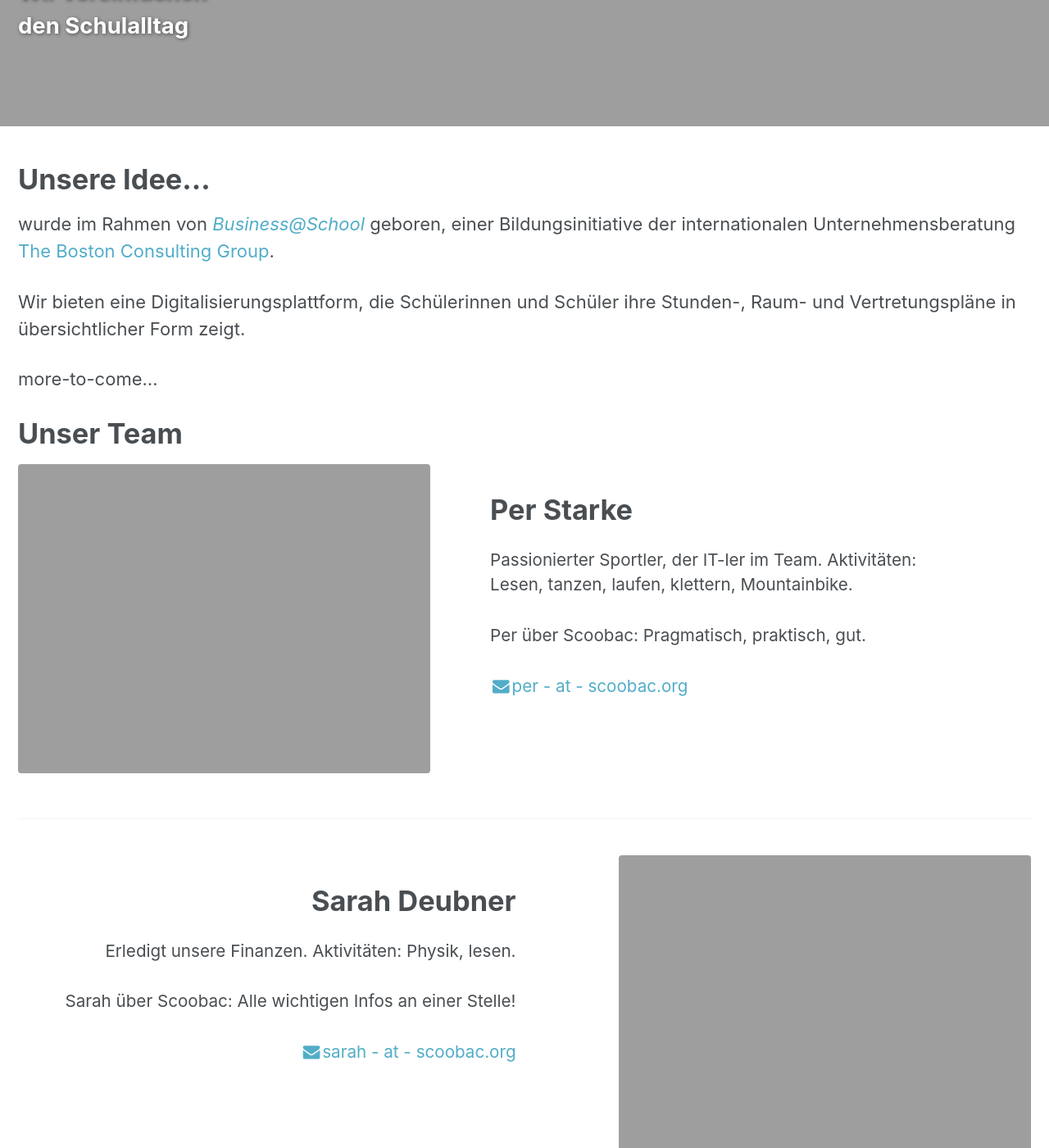
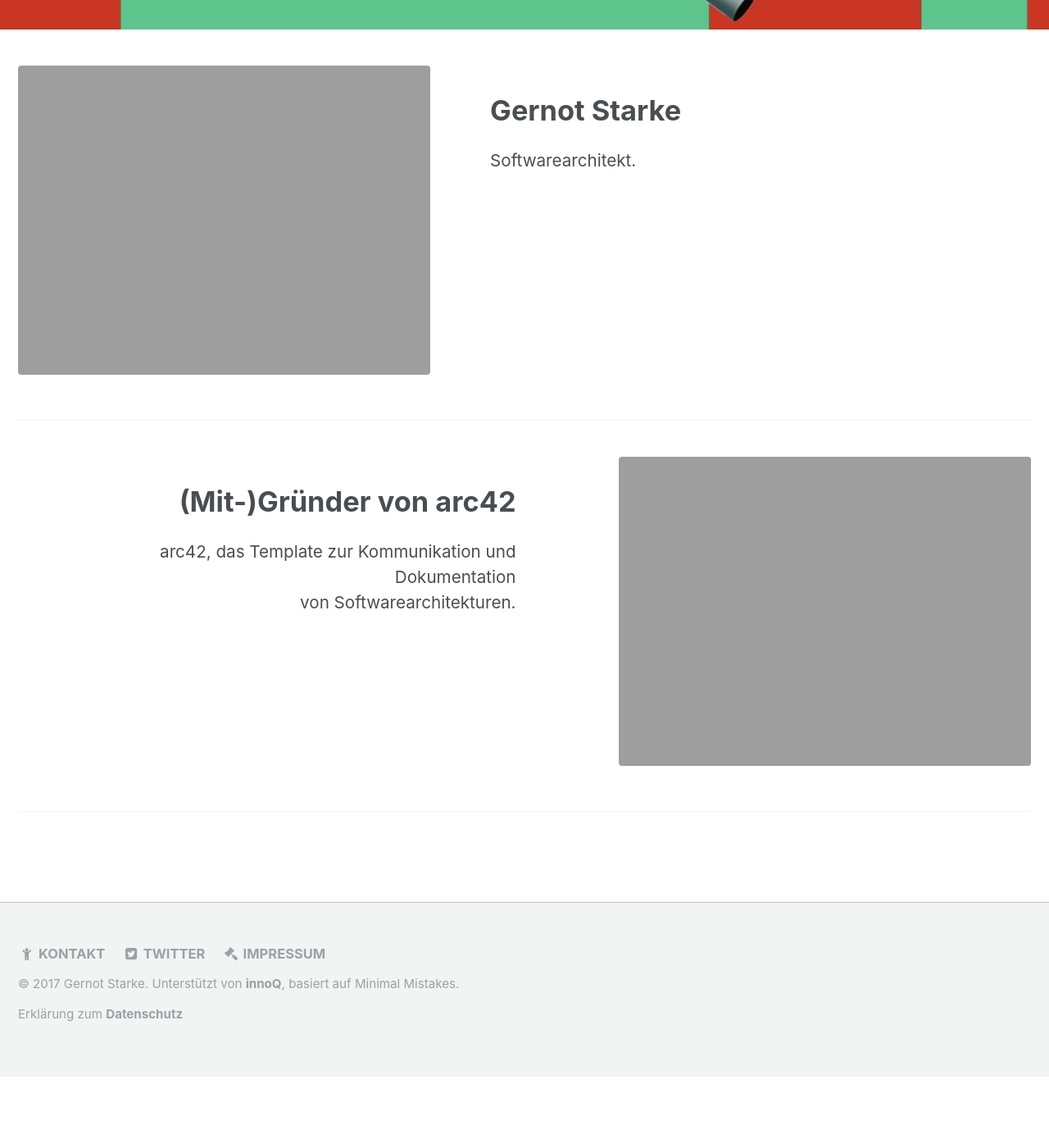
Before and after one commit to gernotstarke/esabuch.de-site, a Jekyll site: the page built from _pages/about.md, in a window 1280 px wide and 1400 px high, scrolled down 277 px. Shown: the whole window at 82% size. Built offline with Jekyll 4.4.1, drawn with Linux system fonts in a browser that asks for light colours; after the commit the page ends 1590 px from its top, so only the background shows below that; some of the changed text lies outside the part shown.

Commit message:
more updated towards first alpha

```diff
--- a/_includes/footer.html
+++ b/_includes/footer.html
@@ -3,20 +3,19 @@
     {% if site.data.ui-text[site.locale].follow_label %}
       <li><strong>{{ site.data.ui-text[site.locale].follow_label }}</strong></li>
     {% endif %}
+    <li><a href="{{ '/contact' | absolute_url }}"><i class="fa fa-fw fa-child" aria-hidden="true"></i> Kontakt</a></li>
     {% if site.twitter.username %}
       <li><a href="https://twitter.com/{{ site.twitter.username }}"><i class="fa fa-fw fa-twitter-square" aria-hidden="true"></i> Twitter</a></li>
     {% endif %}
-    {% if site.author.github %}
-      <li><a href="http://github.com/{{ site.author.github }}"><i class="fa fa-fw fa-github" aria-hidden="true"></i> GitHub</a></li>
-    {% endif %}
+
     <li><a href="{{ '/imprint' | absolute_url }}"><i class="fa fa-fw fa-legal" aria-hidden="true"></i> Impressum</a></li>
 
     </ul>
 </div>
 
-<div class="page__footer-copyright">&copy; {{ site.time | date: '%Y' }} {{ site.name | default: site.title }}.
-  Erstellt von <a href="https://innoq.com"><b>innoQ</b></a>,
+<div class="page__footer-copyright">&copy; {{ site.time | date: '%Y' }} Gernot Starke.
+  Unterstützt von <a href="https://innoq.com"><b>innoQ</b></a>,
   basiert auf <a href="https://mademistakes.com/work/minimal-mistakes-jekyll-theme/" rel="nofollow">Minimal Mistakes</a>.
 <br><p>
-  <a href="{{ site.baseurl }}/imprint">Erklärung zum Datenschutz</a>
+  <a href="{{ site.baseurl }}/imprint">Erklärung zum <b>Datenschutz</b></a>
 </div>
--- a/_pages/about.md
+++ b/_pages/about.md
@@ -1,83 +1,27 @@
 ---
-title: Über uns
+title: Dr. Gernot Starke
 layout: splash
 permalink: /about
 header:
-  overlay_image: /assets/images/splash/scoobac-landingpage.jpg
-excerpt: "**Wir vereinfachen<br>den Schulalltag**"
+  overlay_image: /images/esa-banner.png
 
 
-feature_per:
-  - image_path: /assets/images/about/per_portrait.jpg
-    alt: "Per Starke"
-    title: "Per Starke"
-    excerpt: 'Passionierter Sportler, der IT-ler im Team. Aktivitäten: Lesen, tanzen, laufen, klettern, Mountainbike.
-    <br><br>Per über Scoobac: Pragmatisch, praktisch, gut.
-    <br><br>[<i class="fa fa-fw fa-envelope"/>per - at - scoobac.org](mailto:per@scoobac.org)'
+feature_gernot:
+  - image_path: /images/about/gernot_portrait.jpg
+    alt: Gernot Starke
+    title: Gernot Starke
+    excerpt: 'Softwarearchitekt.<br>
+    '
 
-
-feature_sarah:
- - image_path: /assets/images/about/sarah_portrait.jpg
-   alt: Sarah Deubner
-   title: Sarah Deubner
-   excerpt: 'Erledigt unsere Finanzen. Aktivitäten: Physik, lesen. <br>
-   <br>Sarah über Scoobac: Alle wichtigen Infos an einer Stelle!<br>
-   <br>[<i class="fa fa-fw fa-envelope"/>sarah - at - scoobac.org](mailto:sarah@scoobac.org)'
-
-
-feature_laetitia:
-    - image_path: /assets/images/about/laetitia_portrait.jpg
-      alt: Laetitia Breitenbach
-      title: Laetitia Breitenbach
-      excerpt: 'lore ipsum nis dolum liquam teresse subotim.
-      <br><br>Laetitia über Scoobac: Schule soll Spaß machen.
-      <br><br>[<i class="fa fa-fw fa-envelope"/>laetitia - at - scoobac.org](mailto:laetitia@scoobac.org)'
-
-
-feature_milan:
-   - image_path: /assets/images/about/milan_portrait.jpg
-     alt: Milan Schaffrath
-     title: Milan Schaffrath
-     excerpt: 'Unser Experte für Wirtschaft und Chemie.
-     <br><br>Milan über Scoobac:
-     <br><br>[<i class="fa fa-fw fa-envelope"/>milan - at - scoobac.org](mailto:milan@scoobac.org)'
-
-feature_robert:
-  - image_path: /assets/images/about/robert_portrait.jpg
-    alt: Robert Amelung
-    title: Robert Amelung
-    excerpt: 'Unser Mann für Kommunikation. Aktivitäten: Rugby, Deutschunterricht für Flüchtlinge.<br>
-    <br>Robert über Scoobac: Wir wissen was Schüler brauchen und liefern genau diesen Service.
-    <br><br>[<i class="fa fa-fw fa-envelope"/>robert - at - scoobac.org](mailto:robert@scoobac.org)'
-
+feature_arc42:
+      - image_path: /images/about/arc42-logo.jpg
+        alt: arc42
+        title: (Mit-)Gründer von arc42
+        excerpt: 'arc42, das Template zur Kommunikation und Dokumentation<br>
+        von Softwarearchitekturen.'
 
 ---
 
-# Unsere Idee...
+{% include feature_row id="feature_gernot" type="left" %}
 
-wurde im Rahmen von [_Business@School_](https://www.business-at-school.net)
-geboren, einer Bildungsinitiative der internationalen Unternehmensberatung
-[The Boston Consulting Group](http://www.bcg.de/).
-
-Wir bieten eine Digitalisierungsplattform, die Schülerinnen und Schüler ihre
-Stunden-, Raum- und Vertretungspläne in übersichtlicher Form zeigt.
-
-more-to-come...
-
-
-# Unser Team
-
-{% include feature_row id="feature_per" type="left" %}
-
-{% include feature_row id="feature_sarah" type="right" %}
-
-{% include feature_row id="feature_milan" type="left" %}
-
-{% include feature_row id="feature_laetitia" type="right" %}
-
-{% include feature_row id="feature_robert" type="left" %}
-
-## Entwicklung
-
-Unsere Plattform, die App sowie die Website entwickelt [innoQ](https://innoq.com),
-im Rahmen ihrer Business-Support Startup Förderung.
+{% include feature_row id="feature_arc42" type="right" %}
```
Also changed, not shown: _pages/home.md (+6 -14 lines), _pages/imprint-privacy.md (+4 -5 lines), _pages/intro.md (+4 -48 lines), _pages/zertifizierung.md (added, +13 -0 lines), images/Gernot-avatar-2016.jpg (added), images/splash/unsplash-contact.jpg (renamed from images/splash/unsplash-contact-pavan-trikutam.jpg).
